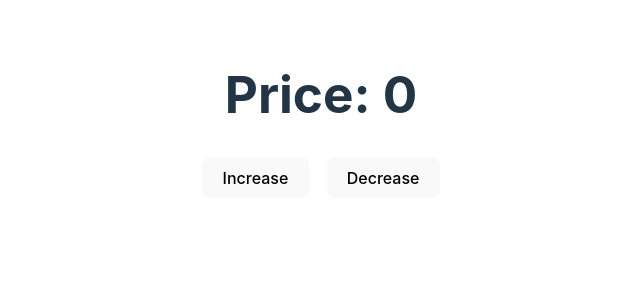
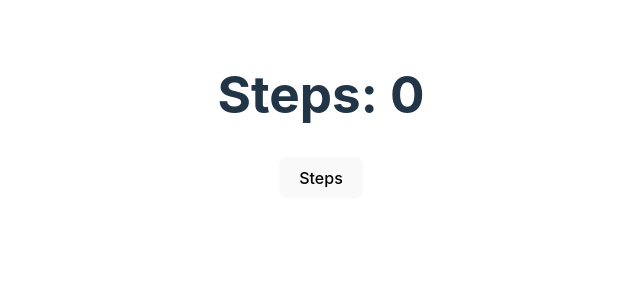
Before and after one commit to muaz64/my-first-react-app, a React (Vite) app: page / in a window 1280 px wide. Shown: the top 300 px of the page, without its empty margins (319-959 px from the left). Built offline with nearby package versions, Linux system fonts and the light colour scheme.

Commit message:
sixth commit

```diff
--- a/src/App.jsx
+++ b/src/App.jsx
@@ -1,23 +1,27 @@
 
+import { useEffect } from 'react'
+import './App.css'
 import { useState } from 'react'
-import './App.css'
 
 function App() {
-    const [price, setPrice] = useState(0);
+const [count, setCount] = useState(0);
 
-    const increaseHandle =() => {
-      const newPrice = price + 1;
-      setPrice(newPrice);
-    }
-    const decreaseHandle =() => {
-      const newPrice = price - 1;
-      setPrice(newPrice);
-    }
+  useEffect( () =>{
+    alert('Welcome')
+  } ,[])
+
+  const updateCounter = () => {
+    const newCount = count + 1;
+    setCount(newCount);
+  }
+  useEffect( () => {
+    alert('Changed');
+  }, [count])
+
   return (
    <div>
-     <h1>Price: {price}</h1>
-     <button onClick={increaseHandle}> Increase </button> &nbsp; &nbsp;
-     <button onClick={decreaseHandle}> Decrease </button>
+     <h1>Steps: {count} </h1>
+    <button onClick={updateCounter}>Steps</button>
 
 
    </div>
```
